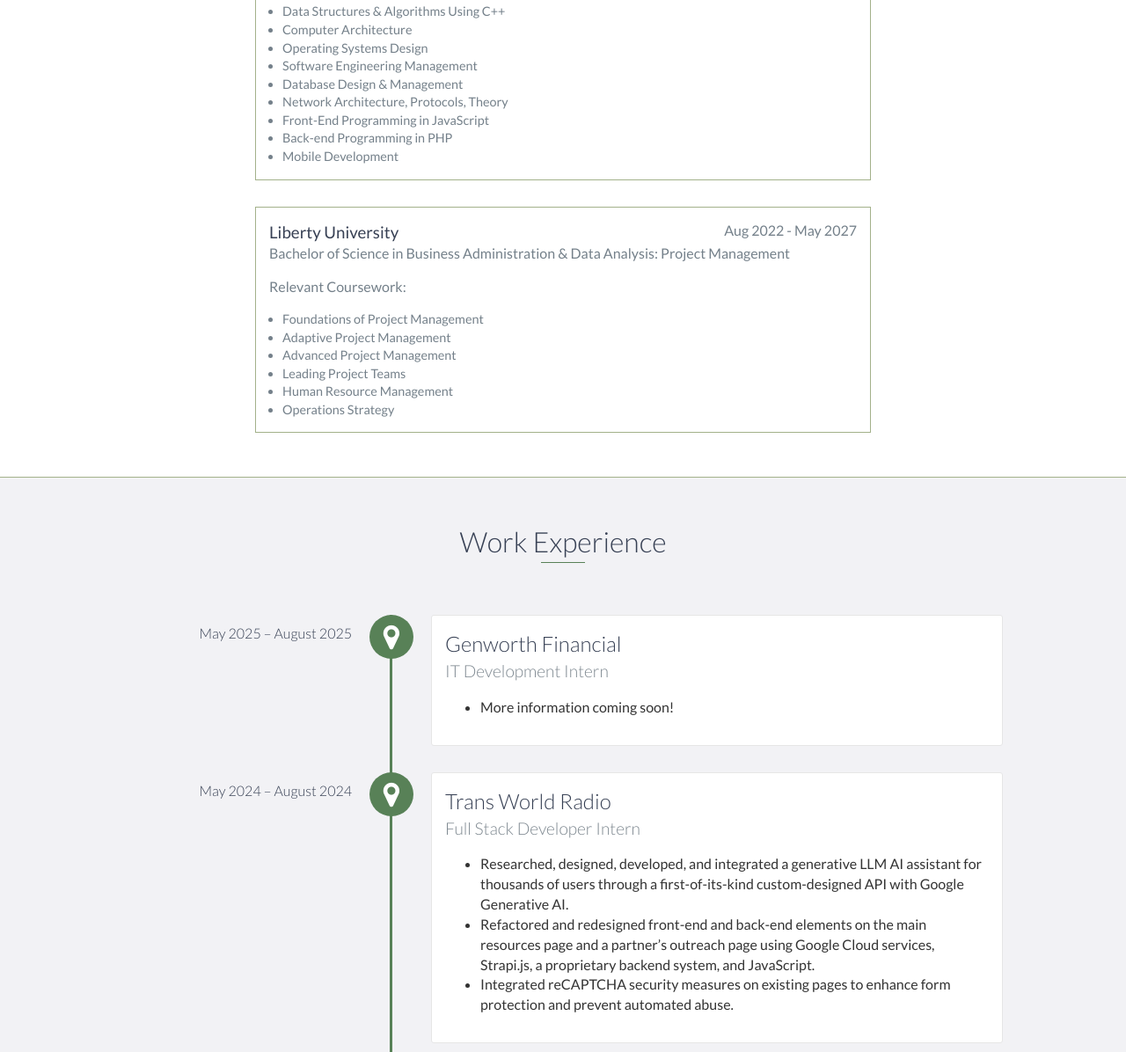
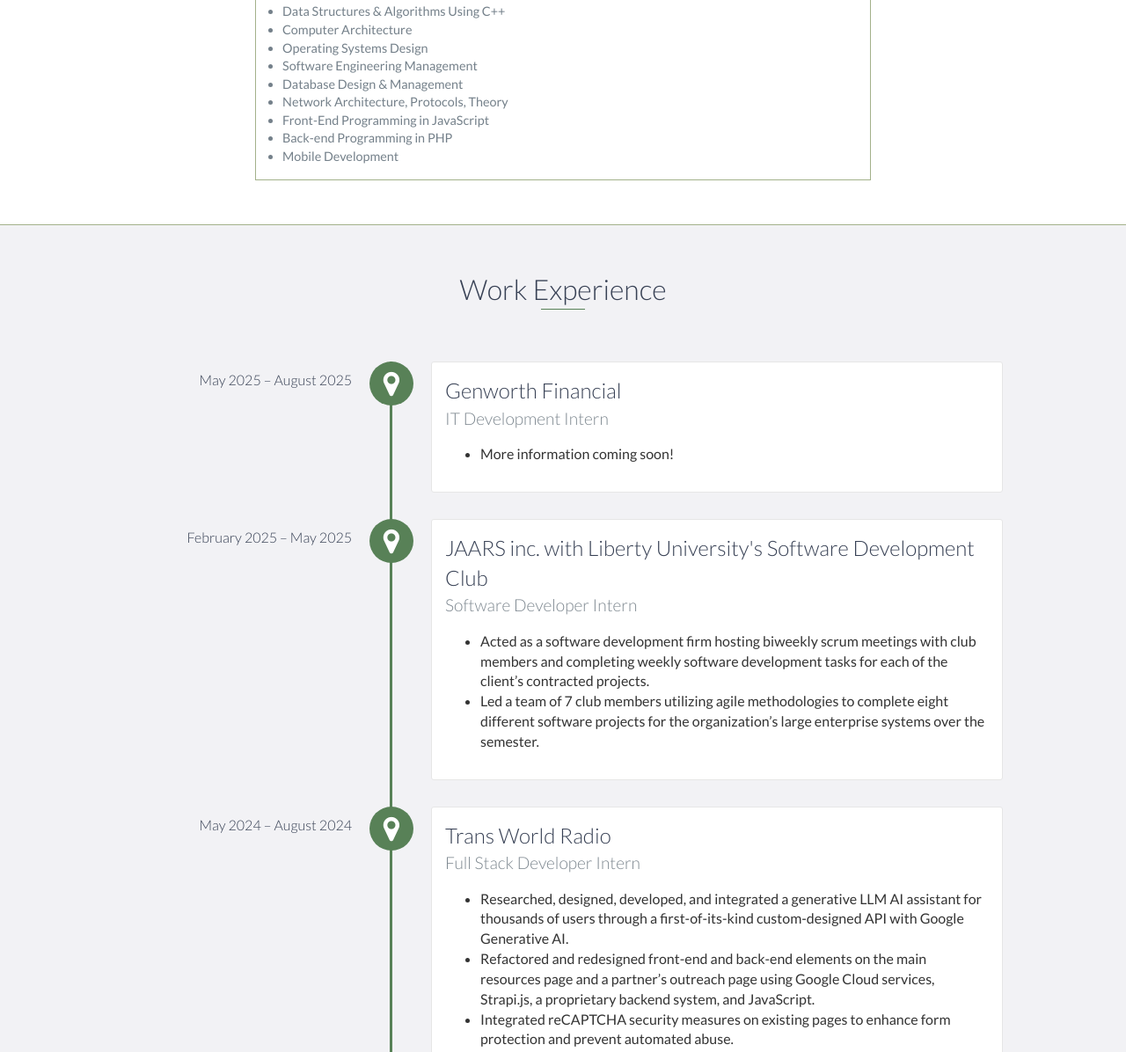
Before and after one commit to jeffreyv101/old-portfolio, a website: page index.html in a window 1280 px wide. Shown: the part 1575-2771 px from the top of the page at 88% size. Drawn offline with nearby package versions, Linux system fonts and the light colour scheme.

Commit message:
Update experience section and remove outdated education details

```diff
--- a/index.html
+++ b/index.html
@@ -78,7 +78,7 @@
                     </p>
                     <br>
                     <p>
-                        Outside of software engineering, I am involved with Liberty's Basketball Spirit Band and Liberty's Marching Band on Alto Sax!  My participation in these ensembles has allowed me to travel to various locations and perform during the inaugration parade for President Trump in 2025!
+                        Outside of software engineering, I am involved with Liberty's Basketball Spirit Band and Liberty's Marching Band on Alto Sax!  My participation in these ensembles has allowed me to travel to various locations and perform during various college football bowl games!
                     </p>
                     <br>
                     <p>
@@ -130,34 +130,6 @@
             </ul>
         </div>
         <!-- End .education-block -->
-
-        <div class="education-block">
-            <h3>Liberty University</h3>
-            <span class="education-date">Aug 2022 - May 2027</span>
-            <h4>Bachelor of Science in Business Administration & Data Analysis: Project Management</h4>
-            <h4>Relevant Coursework:</h4>
-            <ul>
-                <li>
-                    Foundations of Project Management
-                </li>
-                <li>
-                    Adaptive Project Management
-                </li>
-                <li>
-                    Advanced Project Management
-                </li>
-                <li>
-                    Leading Project Teams
-                </li>
-                <li>
-                    Human Resource Management
-                </li>
-                <li>
-                    Operations Strategy
-                </li>
-            </ul>
-        </div>
-        <!-- End .education-block -->
     </div>
     <!-- End #education -->
 
@@ -170,6 +142,19 @@
                 <ul>
                     <li>
                         More information coming soon!
+                    </li>
+                </ul>
+            </div>
+
+            <div data-date="February 2025 – May 2025">
+                <h3>JAARS inc. with Liberty University's Software Development Club</h3>
+                <h4>Software Developer Intern</h4>
+                <ul>
+                    <li>
+                        Acted as a software development firm hosting biweekly scrum meetings with club members and completing weekly software development tasks for each of the client’s contracted projects.
+                    </li>
+                    <li>
+                        Led a team of 7 club members utilizing agile methodologies to complete eight different software projects for the organization’s large enterprise systems over the semester.
                     </li>
                 </ul>
             </div>
@@ -311,6 +296,8 @@
             <li>Vertex AI</li>
             <li>Google AI Studio</li>
             <li>Google Generative AI</li>
+            <li>NetSuite</li>
+            <li>SalesForce</li>
             <li>SQL</li>
             <li>MySQL</li>
             <li>NoSQL</li>
```
Also changed, not shown: 1 other file.
